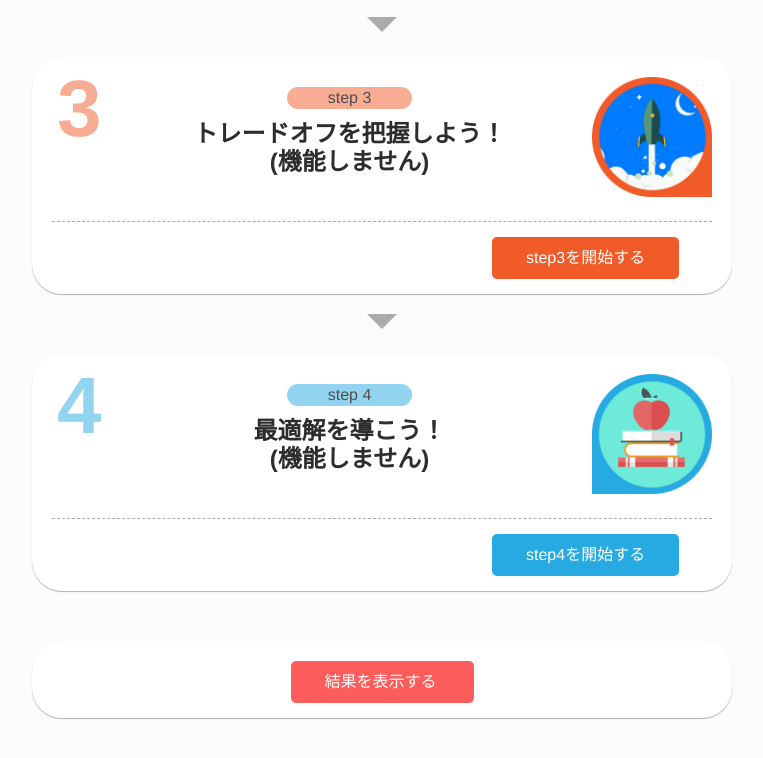
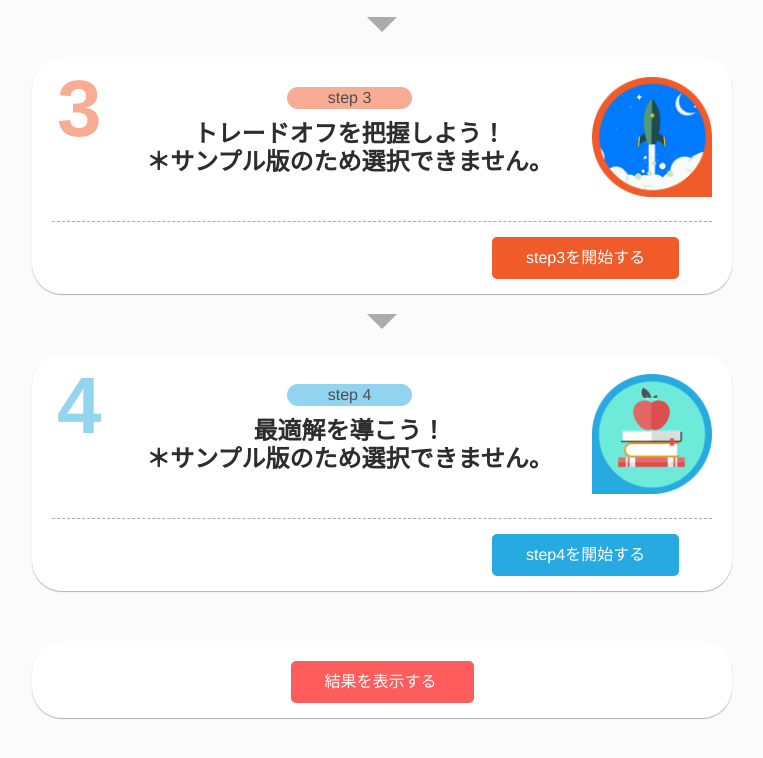
Before and after one commit to technology12/saitekiapp, a plain HTML site: page index.html in a window 1280 px wide. Shown: the part 1004-1762 px from the top of the page, without its empty margins (258-1021 px from the left). Drawn offline with Linux system fonts and the light colour scheme; a script that the page names is missing.

Commit message:
Update index.html

```diff
--- a/index.html
+++ b/index.html
@@ -27,7 +27,7 @@
             <div class="top_images">
                 <img src="./toppage_img.png" alt="トップページの画像です">
                 <h2 class="top_en_massage">Let's think of a solution to the problem !</h2>
-                <h4 class="top_ja_massage">発明工夫コンテスト説明用　（１と２のみ機能します）</h4>
+                <h4 class="top_ja_massage">発明工夫コンテスト説明用　（１と２のみ選択できます）</h4>
             </div>
         </div>
 
@@ -76,7 +76,7 @@
                             <div class="number number3">3</div>
                             <div class="step_exp">
                                 <p class="badge3">step 3</p>
-                                <h3 class="title3">トレードオフを把握しよう！<br>(機能しません)
+                                <h3 class="title3">トレードオフを把握しよう！<br>＊サンプル版のため選択できません。
                                 </h3>
                             </div>
                         </div>
@@ -95,7 +95,7 @@
                             <div class="number number4">4</div>
                             <div class="step_exp">
                                 <p class="badge4">step 4</p>
-                                <h3 class="title4">最適解を導こう！<br>(機能しません)</h3>
+                                <h3 class="title4">最適解を導こう！<br>＊サンプル版のため選択できません。</h3>
                             </div>
                         </div>
                         <div class="steplogo_area">
```
